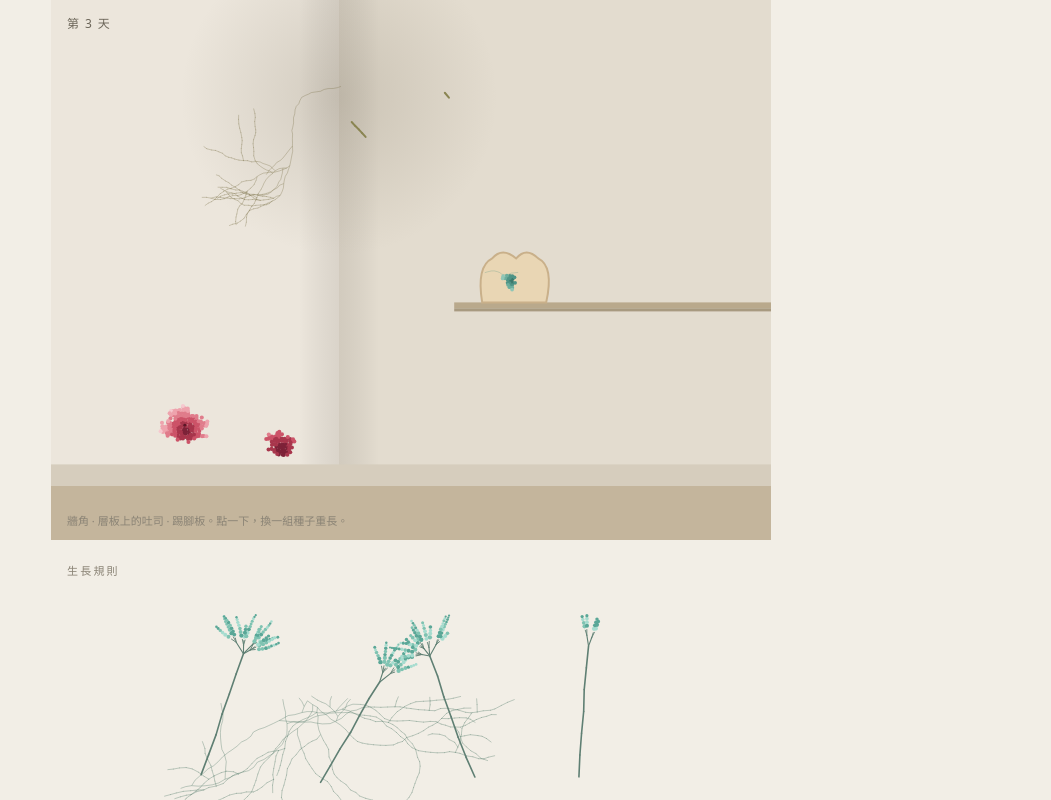
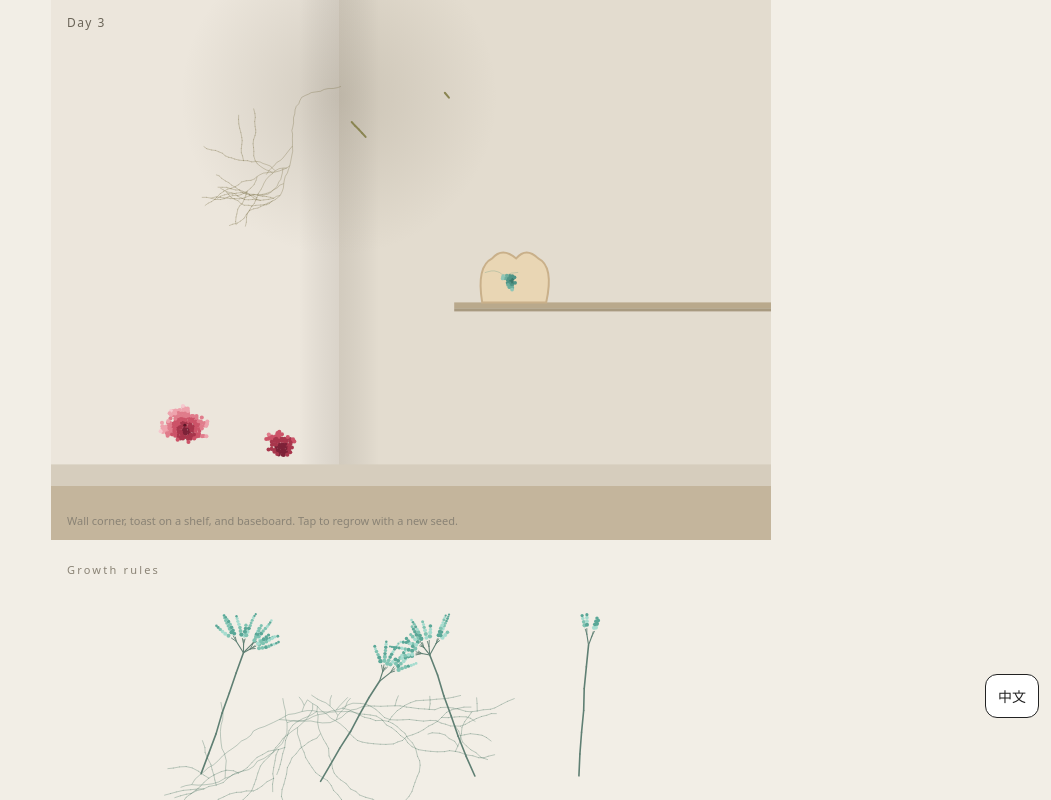
Before and after one commit to onholdlab/mold-decor, a plain HTML site: page directions/1-procedural/index.html in a window 1280 px wide. Shown: the whole page, without its empty margins (229-1280 px from the left). Drawn offline with Linux system fonts and the light colour scheme.

Commit message:
Enable bilingual interface, dynamic messages and language switching

```diff
--- a/directions/1-procedural/index.html
+++ b/directions/1-procedural/index.html
@@ -5,7 +5,7 @@
 <meta name="viewport" content="width=device-width, initial-scale=1, viewport-fit=cover, maximum-scale=1">
 <title>黴菌裝潢 · 程式生成</title>
 <link rel="stylesheet" href="style.css">
-</head>
+<script src="../../locale.js"></script></head>
 <body>
 <div id="app">
   <section class="stage">
```
